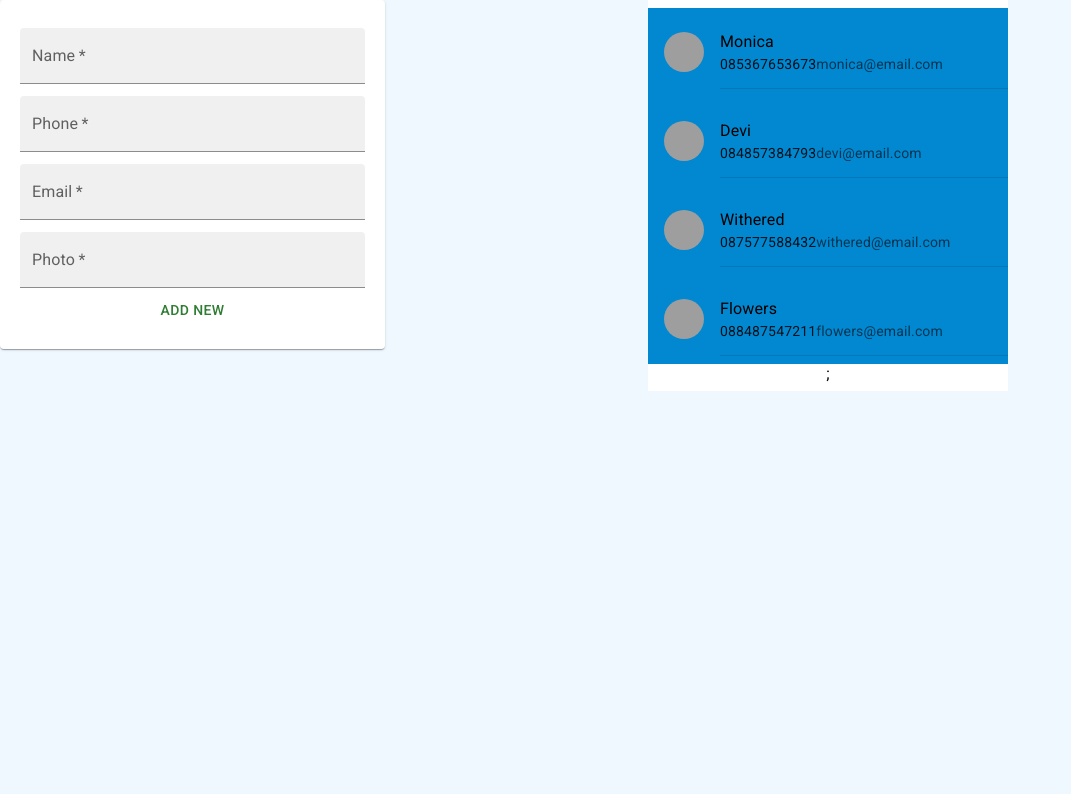
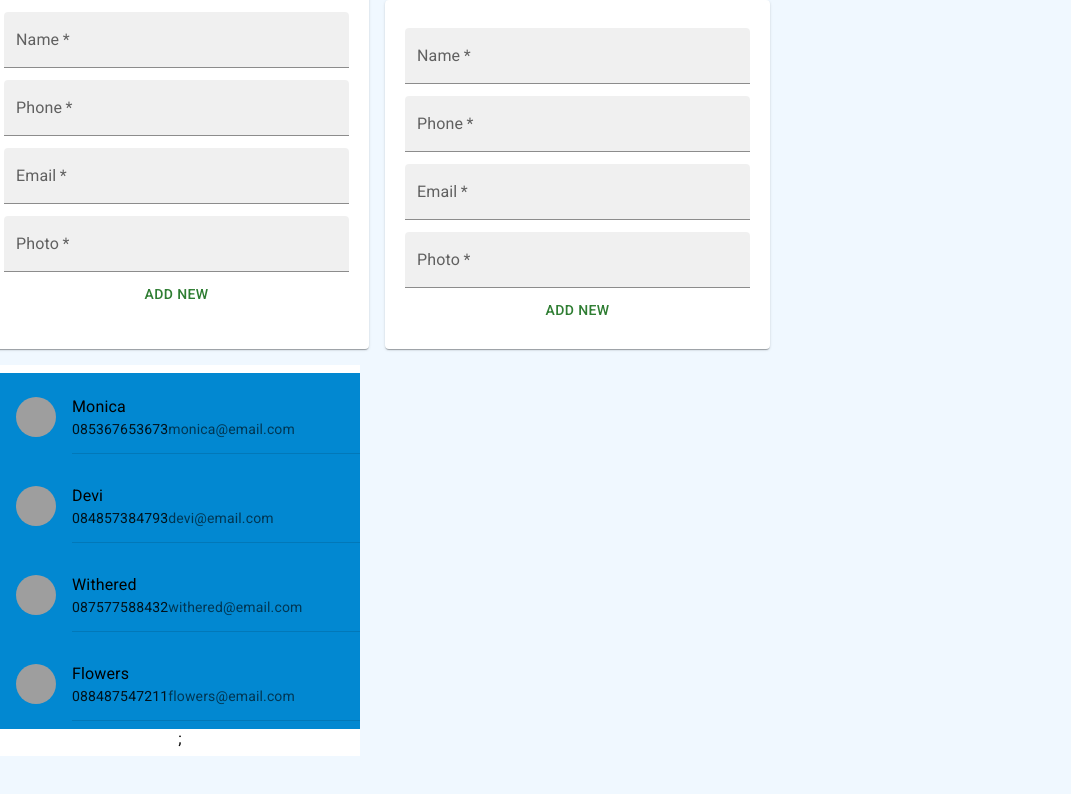
Before and after one commit to dts-kominfo-rea4b/challenge-react-with-mui-aberdeens, a React (Create React App) app: page / in a window 1280 px wide. Shown: the top 794 px of the page, without its empty margins (0-1071 px from the left). Built offline with nearby package versions, Linux system fonts and the light colour scheme; grey boxes are pictures that could not be loaded.

Commit message:
Update Header.js

```diff
--- a/src/components/Header.js
+++ b/src/components/Header.js
@@ -1,14 +1,79 @@
-// Kalian bisa menambahkan CSS di src/components/Header.css
-// atau langsung tambahkan dengan sx={{}}
-import React from 'react';
+// Form dapat dibuat dengan TextField
+// https://mui.com/material-ui/react-text-field/#basic-textfield
+// dan Card
+// https://mui.com/material-ui/react-card/#basic-card
+import React, { useState } from 'react';
+import { Card, TextField, Button } from "@mui/material";
 
-// Header berisi judul dan subtitle
-// Judul: Call a Friend
-// Subtitle: Your friendly contact app
-const Header = () => {
-  return (
-    <></>
-  );
-};
 
-export default Header;
+const ContactForm = ({ handleClick }) => {
+	const [newContact, setNewContact] = useState({
+		name: "",
+		phone: "",
+		email: "",
+		photo: "",
+	});
+	// Form berisi name, phone, email, dan photo url
+	// Buatlah state newContact berupa objek sesuai dengan data yang ada
+
+	return (
+		<Card style={{ padding: 20,maxWidth: 345 }}>
+			<TextField
+				fullWidth required
+
+				id="name"
+				label="Name"
+				margin="dense"
+				variant="filled"
+				onChange={
+					(e) => { setNewContact({ ...newContact, name: e.target.value }) }
+				}
+			/>
+			<TextField
+				fullWidth required
+				id="phone"
+				label="Phone"
+				margin="dense"
+				variant="filled"
+				onChange={
+					(e) => { setNewContact({ ...newContact, phone: e.target.value }) }
+				}
+			/>
+			<TextField
+				fullWidth required
+				id="email"
+				label="Email"
+				margin="dense"
+				variant="filled"
+				onChange={
+					(e) => { setNewContact({ ...newContact, email: e.target.value }) }
+				}
+			/>
+			<TextField
+				fullWidth required
+				id="photo"
+				label="Photo"
+				margin="dense"
+				variant="filled"
+				onChange={
+					(e) => { setNewContact({ ...newContact, photo: e.target.value }) }
+				}
+			/>
+
+
+				<Button sx={{ color: 'success.main' }}
+					onClick={() => {
+						handleClick(newContact);
+						setNewContact({
+							name: "",
+							phone: "",
+							email: "",
+							photo: "",
+						});
+					}}
+				>ADD NEW</Button>
+		</Card>
+	);
+}
+
+export default ContactForm;
```
